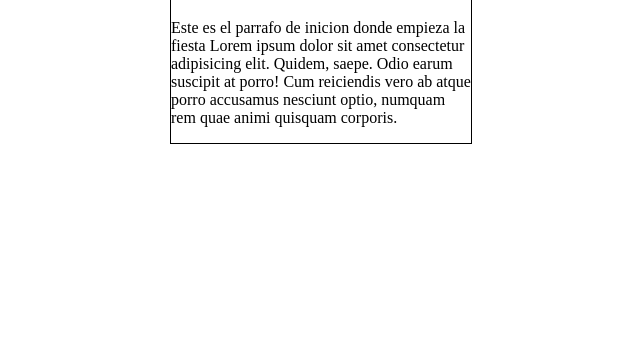
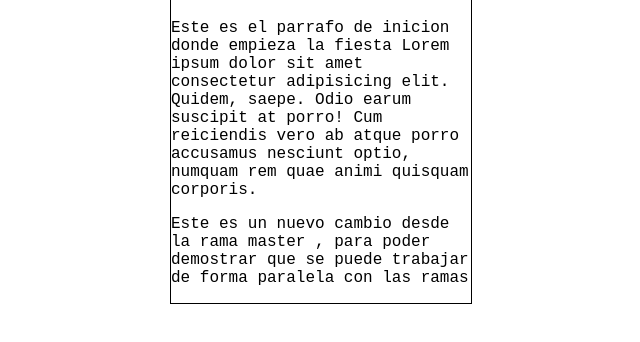
Before and after one commit to hiramreyes06/cursoGit, a plain HTML site: page index.html in a window 1280 px wide. Shown: the part 144-486 px from the top of the page, without its empty margins (319-959 px from the left). Drawn offline with Linux system fonts and the light colour scheme.

Commit message:
Se agrego estilo y texto al contenido de la pagina

```diff
--- a/css/estilos.css
+++ b/css/estilos.css
@@ -4,3 +4,8 @@
     margin-left: auto;
     margin-right: auto;
 }
+
+
+p{
+    font-family: 'Courier New', Courier, monospace;
+}
--- a/index.html
+++ b/index.html
@@ -20,6 +20,10 @@
 
             <p>Este es el parrafo de inicion donde empieza la fiesta Lorem ipsum dolor sit amet consectetur adipisicing elit. Quidem, saepe. Odio earum suscipit at porro! Cum reiciendis vero ab atque porro accusamus nesciunt optio, numquam rem quae animi quisquam corporis.</p>
 
+            <p>Este es un nuevo cambio desde la rama master , para poder demostrar que se puede trabajar de forma paralela
+                con las ramas
+            </p>
+
         </div>
 
 
```
